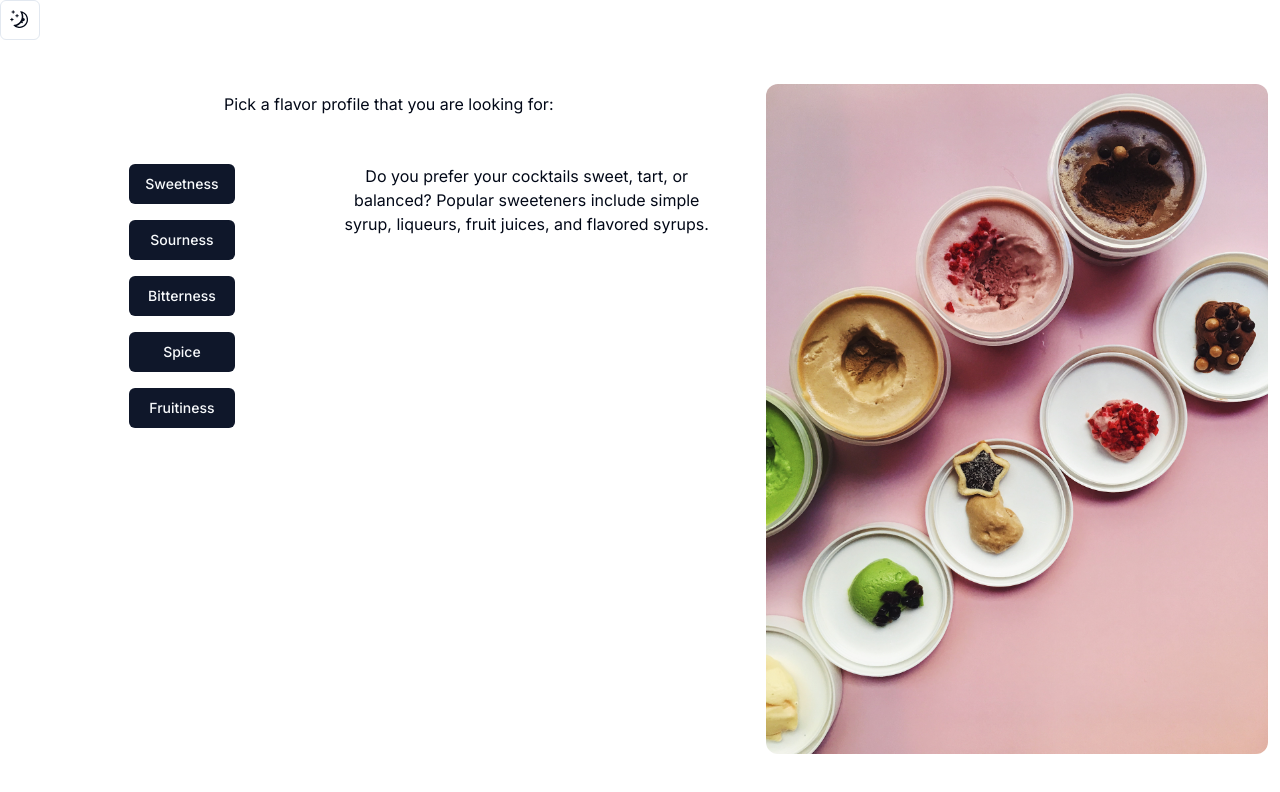
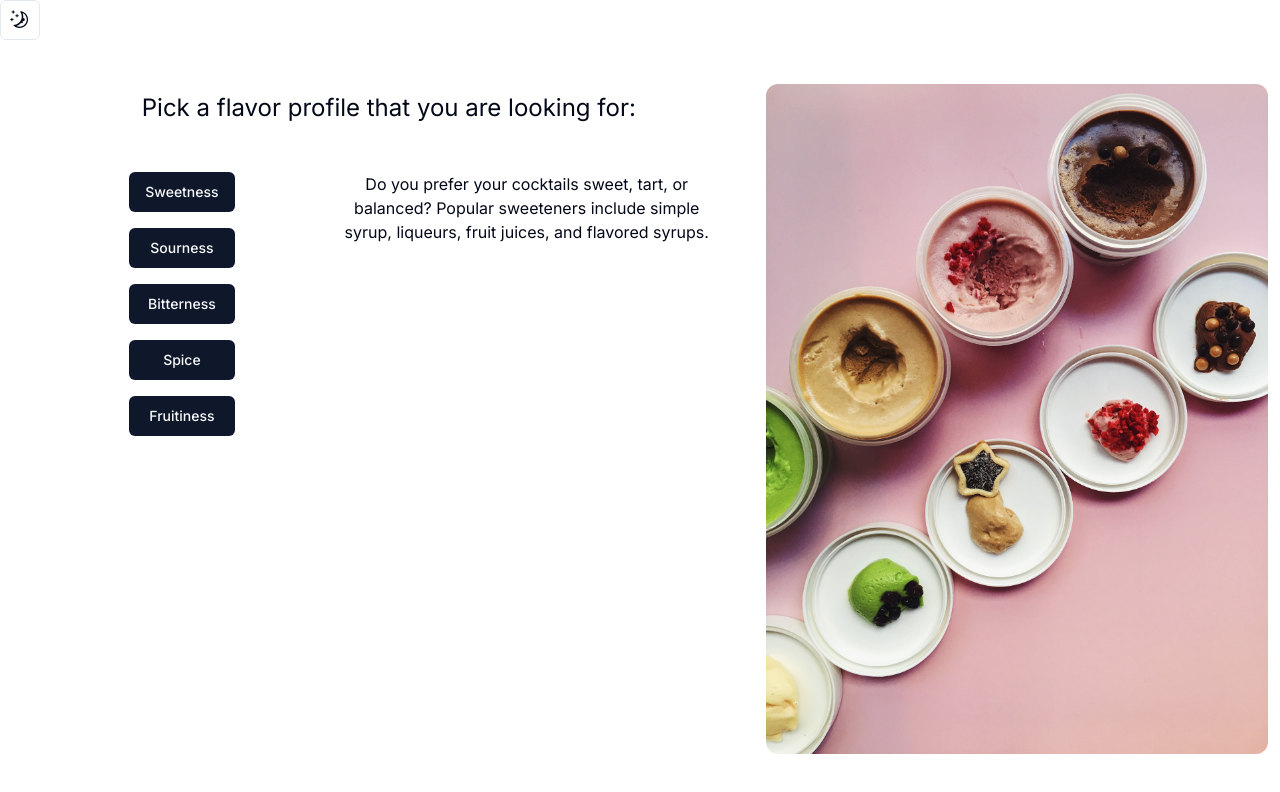
Before and after one commit to kingkwongsta/mixology, a Next.js app: page / in a window 1280 px wide. Both pictures are taken after a click on the button "Start Mixing". Shown: the top 792 px of the page. Built offline with nearby package versions, Linux system fonts and the light colour scheme.

Commit message:
increase heading size

```diff
--- a/src/app/components/FlavorChoice.jsx
+++ b/src/app/components/FlavorChoice.jsx
@@ -40,7 +40,12 @@ export default function FlavorChoice() {
 
   return (
     <div className="m-8 text-center">
-      <h1 className="my-10">Pick a flavor profile that you are looking for:</h1>
+      <h1
+        className="my-10 text-2xl
+"
+      >
+        Pick a flavor profile that you are looking for:
+      </h1>
       <ButtonListDropdown
         buttonContent={flavorProfiles}
         selectedButton={selectedButton}
```
